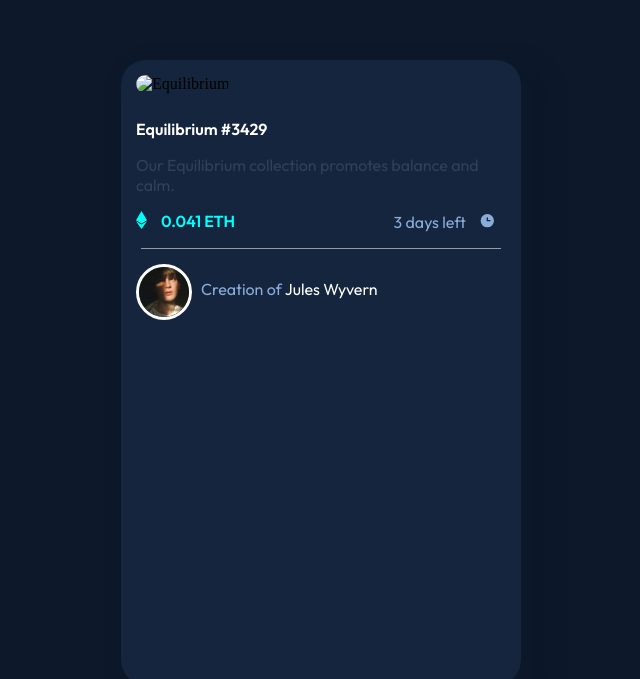
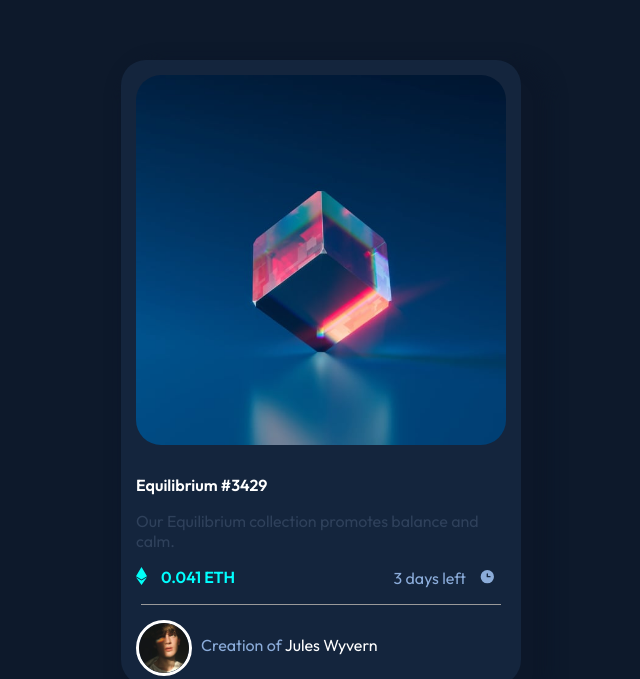
Before and after one commit to VanessitaGuzman/NFT-Preview-Card-Component, a plain HTML site: page index.html in a window 1280 px wide. Shown: the part 190-869 px from the top of the page, without its empty margins (319-959 px from the left). Drawn offline with Linux system fonts and the light colour scheme; the site is published under a folder, as on GitHub Pages, so addresses that start at the root find nothing.

Commit message:
Update index.html

```diff
--- a/index.html
+++ b/index.html
@@ -32,7 +32,7 @@
   <div class="preview-card">
     <div class="insidepreview">
       <div class="lastpreview">
-<img class="Equilibrium" src="/images/image-equilibrium.jpg" alt="Equilibrium">
+<img class="Equilibrium" src="images/image-equilibrium.jpg" alt="Equilibrium">
 
 
 
```
